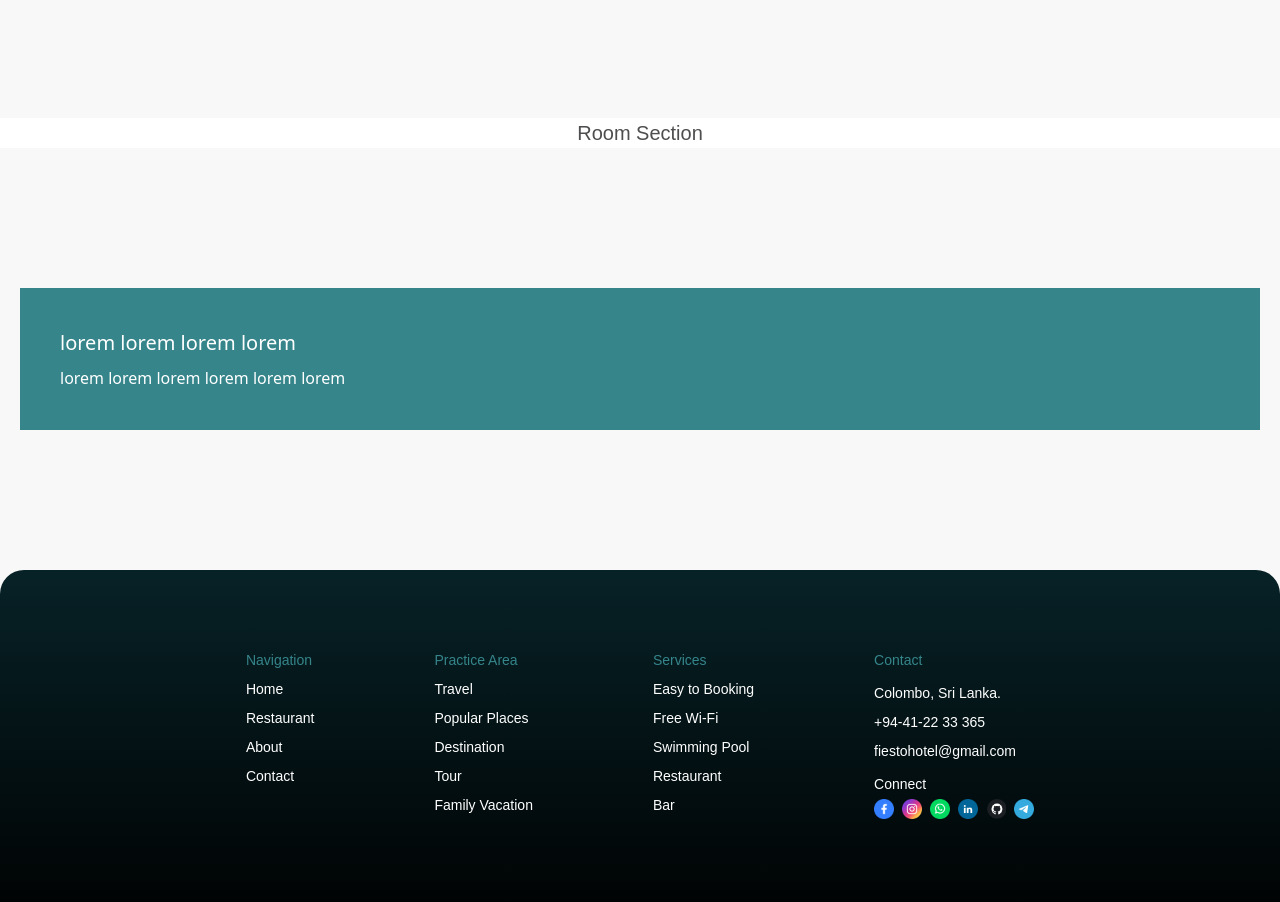
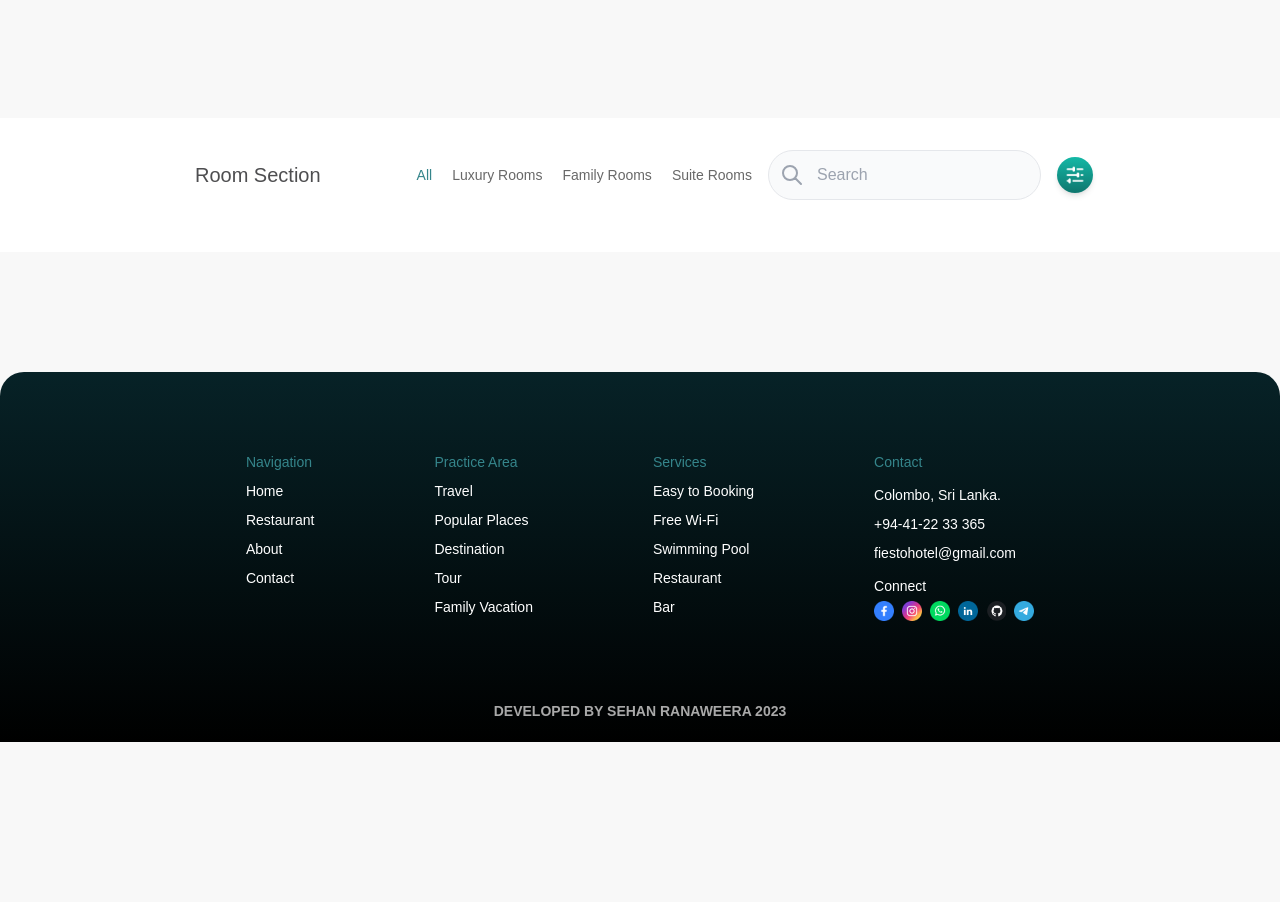
Before and after one commit to sehan22/FiesTo-Hotel-Project, a React (Create React App) app in the folder client/: page /room in a window 1280 px wide. Shown: the part 802-1704 px from the top of the page. After the commit the page ends 1544 px from the top, so only its background shows below. Built offline with nearby package versions, Linux system fonts and the light colour scheme.

Commit message:
site Room Page UI updated.

```diff
--- a/client/src/view/pages/Restaurant/Restaurant.tsx
+++ b/client/src/view/pages/Restaurant/Restaurant.tsx
@@ -20,6 +20,31 @@
                         <div className="h-0.5 opacity-50 bg-septenary w-32"></div>
                     </div>
                 </div>
+
+                {/*test*/}
+                <div className="flex justify-center items-center min-h-screen mx-auto">
+                    <div className="grid grid-cols-1 md:grid-cols-2 lg:grid-cols-3 p-5">
+
+                        <div className="rounded-lg shadow-lg">
+                            <div className="p-5 flex flex-col">
+                                <div className="rounded-xl overflow-hidden">
+                                    <img src={bannerBackgroundImg} alt=""/>
+                                </div>
+
+                                <h1 className="text-2xl md:text-3xl font-medium mt-3 font-poppins">Camp Thalaramba</h1>
+                                <p className="text-quinary text-lg mt-3">
+                                    Lorem ipsum dolor sit amet, consectetur adipisicing elit. Accusamus, aliquam atque
+                                    blanditiis consectetur dolore eius error eum fugit incidunt ipsam minima molestias
+                                    nemo, officiis quidem quo rem suscipit vitae voluptates?
+                                </p>
+                                <a className="bg-blue-400 py-3 text-center rounded-full mt-4 focus:scale-95 transition-all
+                                              duration-200 ease-in" href="#">
+                                    Explore
+                                </a>
+                            </div>
+                        </div>
+                    </div>
+                </div>
             </>
         );
     }
--- a/client/src/view/pages/Room/Room.tsx
+++ b/client/src/view/pages/Room/Room.tsx
@@ -1,5 +1,6 @@
 import React, {Component} from 'react';
 import bannerBackgroundImg from "../../../images/RoomsPage/bgimg.png";
+import FilterIcon from "../../../images/RoomsPage/filtericon.png";
 
 export class Room extends Component {
     render() {
@@ -22,12 +23,56 @@
                 </div>
 
                 {/*first div*/}
-                <div className="flex justify-center items-center mt-[120px] mb-[120px] bg-white font-poppins">
-                    <h5 className="text-quinary text-topictwo">Room Section</h5>
+                <div className="flex flex-col justify-center items-center gap-5 mt-[120px] mb-[120px] bg-white font-poppins">
+                    <div className="flex flex-wrap justify-between items-center font-poppins gap-16 p-5">
+                        <h1 className="text-topictwo text-quinary p-5">Room Section</h1>
+
+                        <div className="flex justify-center items-center p-3">
+                            <div className=" flex justify-center items-center gap-5">
+                                <h4 className="text-normal text-secondary hover:cursor-pointer hover:scale-105">All</h4>
+                                <h6 className="text-normal text-senary hover:text-secondary hover:cursor-pointer hover:scale-105">Luxury
+                                    Rooms</h6>
+                                <h6 className="text-normal text-senary hover:text-secondary hover:cursor-pointer hover:scale-105">Family
+                                    Rooms</h6>
+                                <h6 className="text-normal text-senary hover:text-secondary hover:cursor-pointer hover:scale-105">Suite
+                                    Rooms</h6>
+                            </div>
+
+                            <form className="max-w-sm px-4">
+                                <div className="relative">
+                                    <svg
+                                        xmlns="http://www.w3.org/2000/svg"
+                                        className="absolute top-0 bottom-0 w-6 h-6 my-auto text-gray-400 left-3"
+                                        fill="none"
+                                        viewBox="0 0 24 24"
+                                        stroke="currentColor"
+                                    >
+                                        <path
+                                            strokeLinecap="round"
+                                            strokeLinejoin="round"
+                                            strokeWidth={2}
+                                            d="M21 21l-6-6m2-5a7 7 0 11-14 0 7 7 0 0114 0z"
+                                        />
+                                    </svg>
+                                    <input
+                                        type="text"
+                                        placeholder="Search"
+                                        className="w-full py-3 pl-12 pr-4 text-quinary border rounded-full outline-none bg-gray-50 focus:bg-white focus:border-secondary"
+                                    />
+                                </div>
+                            </form>
+
+                            <button className="py-2 px-2 rounded-full bg-gradient-to-b from-teal-500 to-teal-700 shadow-md active:shadow-sm"><img className="w-[20px]" src={FilterIcon} alt=""/></button>
+                        </div>
+                    </div>
+
+                    <div className="">
+                        <div></div>
+                    </div>
                 </div>
 
                 {/*second div*/}
-                <div className="flex justify-center items-center gap-5 p-5 mt-[120px] mb-[120px]
+                <div className="hidden flex justify-center items-center gap-5 p-5 mt-[120px] mb-[120px]
                                 xs:flex-col
                                 md:flex-row
                                 lg:flex-row
```
Also changed, not shown: client/src/images/RoomsPage/filtericon.png (added).
